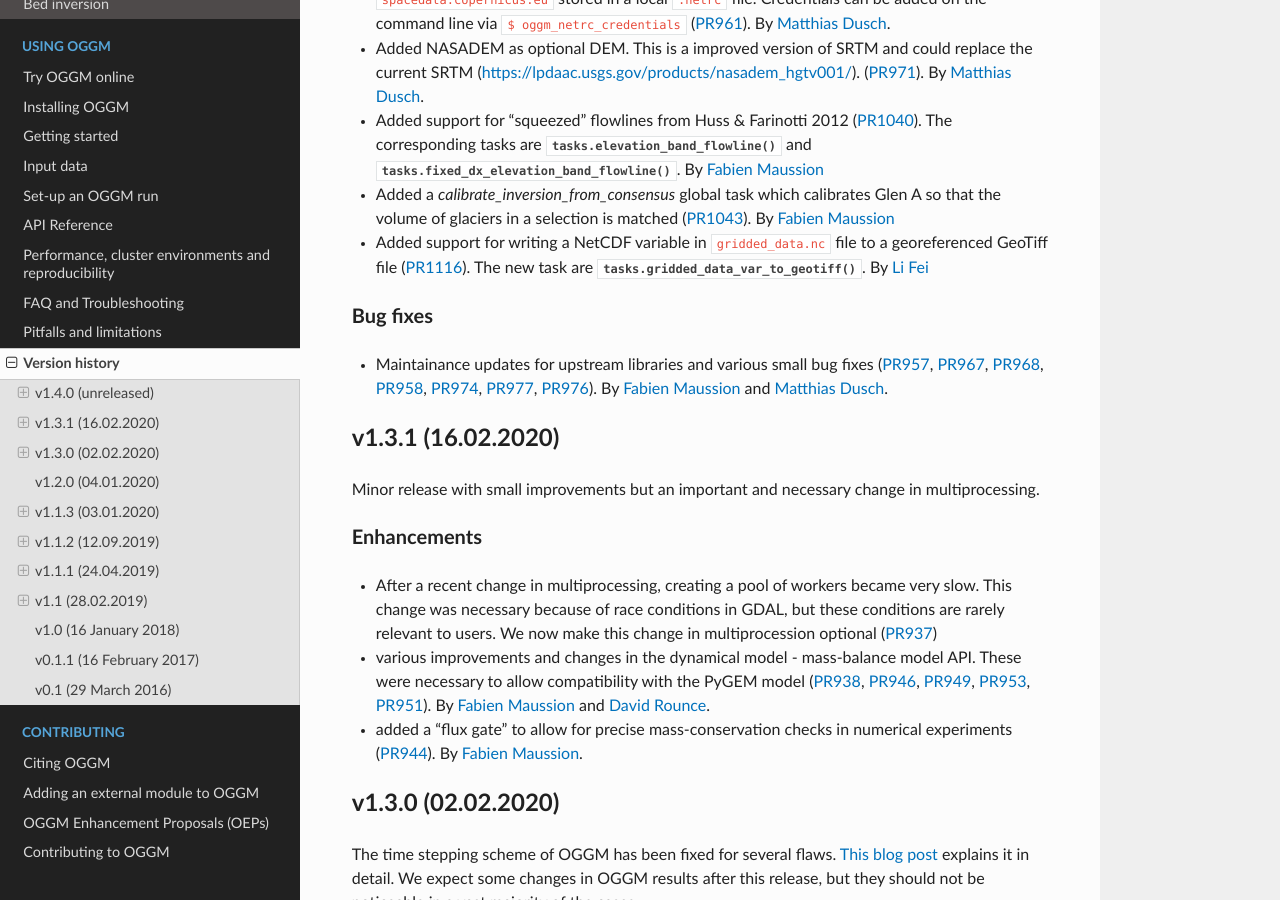
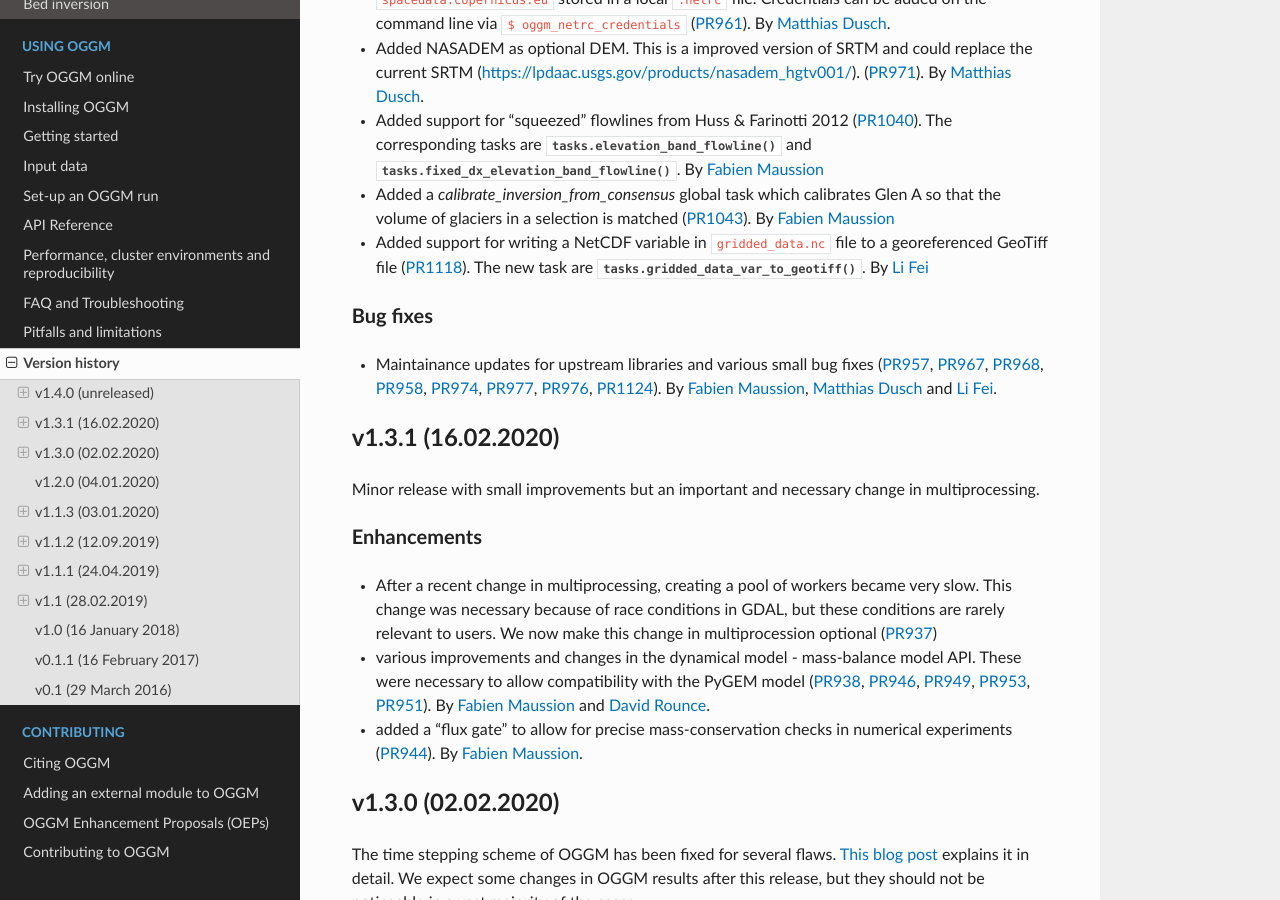
Before and after one commit to OGGM/oggm, a Sphinx documentation site: the page built from docs/whats-new.rst, in a window 1280 px wide and 900 px high, scrolled down 1159 px. Built offline with Sphinx 7.4.7 and the Read the Docs theme 2.0.0, drawn with Linux system fonts in a browser that asks for light colours; the version number could not be read and is left out.

```diff
--- a/docs/whats-new.rst
+++ b/docs/whats-new.rst
@@ -96,9 +96,10 @@ Bug fixes
 
 - Maintainance updates for upstream libraries and various small bug fixes
   (:pull:`957`, :pull:`967`, :pull:`968`, :pull:`958`, :pull:`974`, :pull:`977`,
-  :pull:`976`).
-  By `Fabien Maussion <https://github.com/fmaussion>`_ and
-  `Matthias Dusch <https://github.com/matthiasdusch>`_.
+  :pull:`976`, :pull:`1124`).
+  By `Fabien Maussion <https://github.com/fmaussion>`_,
+  `Matthias Dusch <https://github.com/matthiasdusch>`_ and
+  `Li Fei <https://github.com/Keeptg>`_.
 
 
 v1.3.1 (16.02.2020)
```
Also changed, not shown: other parts of docs/whats-new.rst (+1 -1 lines), 2 other files.
